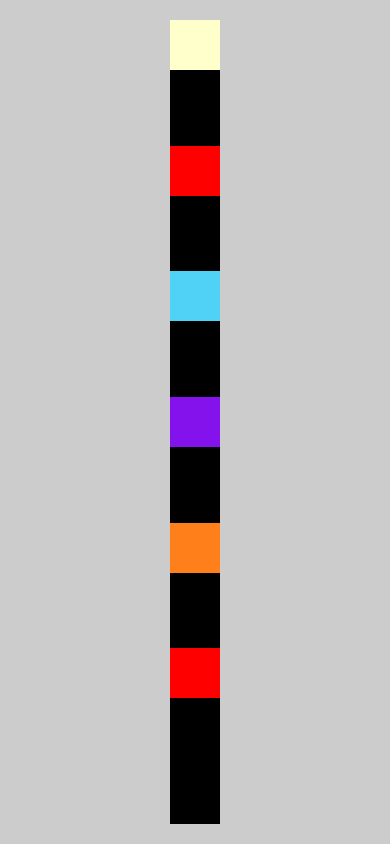
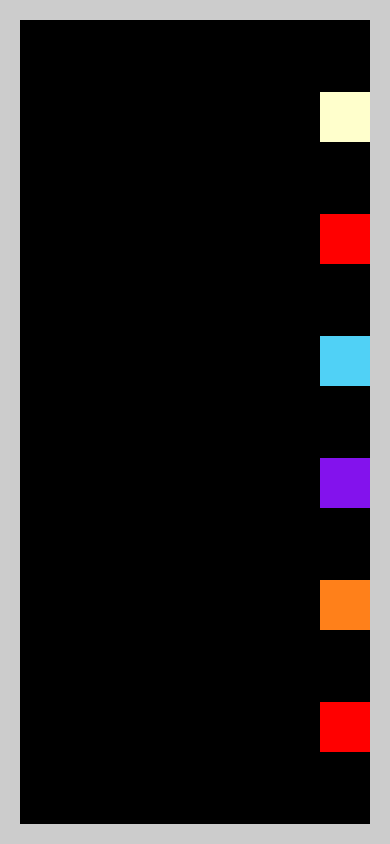
Before and after one commit to regeshengen/react, a React Native app in the folder fundamentos/: screen / in a window 390 px wide. Built offline with nearby package versions, Linux system fonts and the light colour scheme.

Commit message:
flexbox: padronização no eixo horizontal

```diff
--- a/fundamentos/src/App.js
+++ b/fundamentos/src/App.js
@@ -9,12 +9,13 @@
 import Pai from './components/direta/Pai'
 import PaiB from './components/indireta/Pai'
 import FlexBoxV1 from './components/layout/FlexBoxV1'
+import FlexBoxV2 from './components/layout/FlexBoxV2'
 import Style from './components/style'
 
 export default function() {
     return (
         <View style={Style.global}>
-            <FlexBoxV1></FlexBoxV1>
+            <FlexBoxV2></FlexBoxV2>
             {/* <Primeiro></Primeiro>
             <PaiB></PaiB>
             <Pai></Pai>
--- /dev/null
+++ b/fundamentos/src/components/layout/FlexBoxV2.js
@@ -0,0 +1,26 @@
+import React from 'react'
+import { View, StyleSheet } from 'react-native'
+import Quadrado from './Quadrado'
+
+export default props => {
+      return(
+         <View style={style.FlexV2}>
+            <Quadrado cor={'#FFC'}></Quadrado>
+            <Quadrado cor={'#F00'}></Quadrado>
+            <Quadrado cor={'#50d1F6'}></Quadrado>
+            <Quadrado cor={'#8312ed'}></Quadrado>
+            <Quadrado cor={'#FF801A'}></Quadrado>
+            <Quadrado cor={'#F00'}></Quadrado>
+         </View>
+      )
+}
+
+const style = StyleSheet.create({
+    FlexV2: {
+        flex: 1,
+        width: '100%',
+        alignItems: 'flex-end',
+        justifyContent: 'space-evenly',
+        backgroundColor: '#000'
+    }
+})
```
